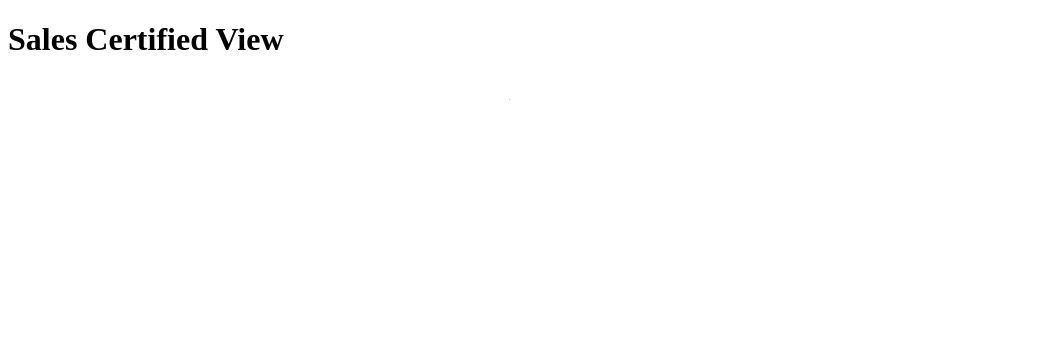
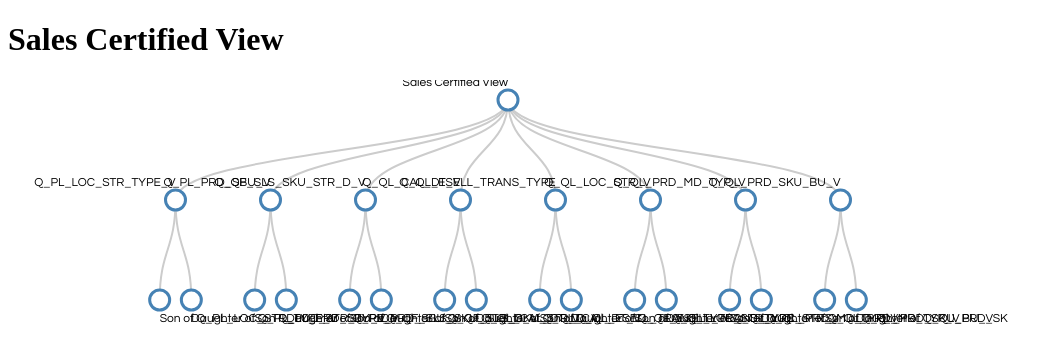
Before and after one commit to selmadogic/selmadogic.github.io, a plain HTML site: page index.html in a window 1280 px wide. Shown: the whole page, without its empty margins (0-1062 px from the left). Drawn offline with nearby package versions, Linux system fonts and the light colour scheme.

Commit message:
Revert "Update index.html"
This reverts commit 3cfa373efff6151da65a115b63852b3b52620e46.

```diff
--- a/index.html
+++ b/index.html
@@ -198,7 +198,7 @@ function update(source) {
   nodeEnter.append("text")
 	  .attr("y", function(d) { return d.children || d._children ? -18 : 18; })
 	  .attr("dy", ".35em")
-	  .attr("text-anchor", middle)
+	  .attr("text-anchor", function(d) { return d.children || d._children ? "end" : "start"; })
 	  .text(function(d) { return d.name; })
 	  .style("fill-opacity", 1e-6);
   // Transition nodes to their new position.
```
